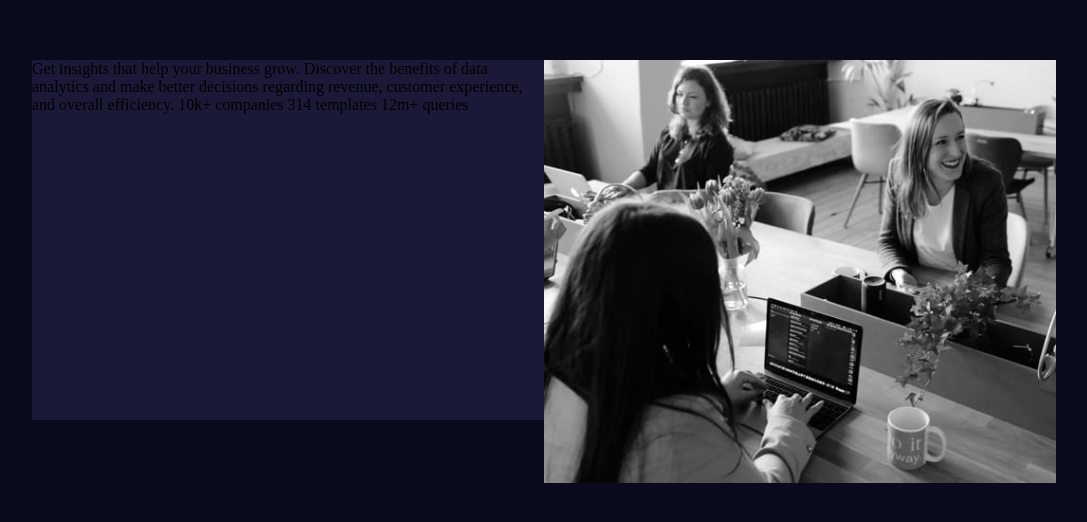
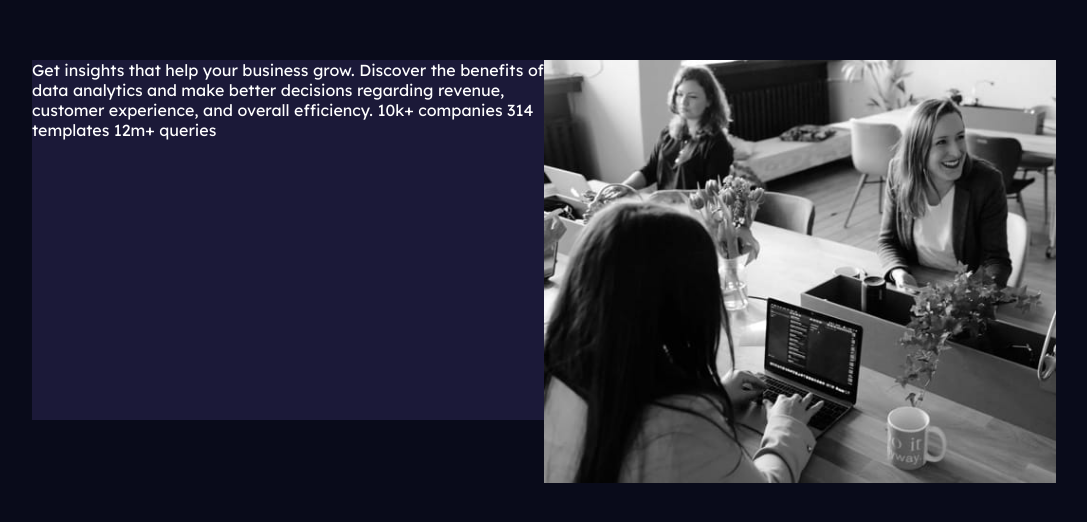
Before and after one commit to Smailen5/stats-preview-card-component-main, a plain HTML site: page index.html in a window 1280 px wide. Shown: the part 160-682 px from the top of the page, without its empty margins (96-1183 px from the left). Drawn offline with Linux system fonts and the light colour scheme.

Commit message:
aggiunto i font

```diff
--- a/index.html
+++ b/index.html
@@ -9,6 +9,12 @@
   <link rel="icon" type="image/png" sizes="32x32" href="./images/favicon-32x32.png">
 
   <link rel="stylesheet" href="style.css">
+
+  <!-- Fonts -->
+  <link rel="preconnect" href="https://fonts.googleapis.com">
+  <link rel="preconnect" href="https://fonts.gstatic.com" crossorigin>
+  <link href="https://fonts.googleapis.com/css2?family=Inter:wght@400;700&family=Lexend+Deca&display=swap"
+    rel="stylesheet">
 
   <title>Frontend Mentor | Stats preview card component</title>
 
--- a/style.css
+++ b/style.css
@@ -2,7 +2,11 @@
     margin: 0;
     padding: 0;
     box-sizing: border-box;
+    font-family: 'Inter', sans-serif;
+    font-family: 'Lexend Deca', sans-serif;
+    color: white;
 }
+
 body {
     display: flex;
     justify-content: center;
@@ -10,16 +14,19 @@ body {
     height: 100vh;
     background: hsl(233, 47%, 7%);
 }
+
 main {
     display: flex;
     background: hsl(244, 38%, 16%);
     width: 80%;
     height: 45%;
 }
+
 .cnt {
     width: 50%;
     height: 100%;
 }
+
 .cnt.right img {
     object-fit: cover;
     width: 100%;
```
